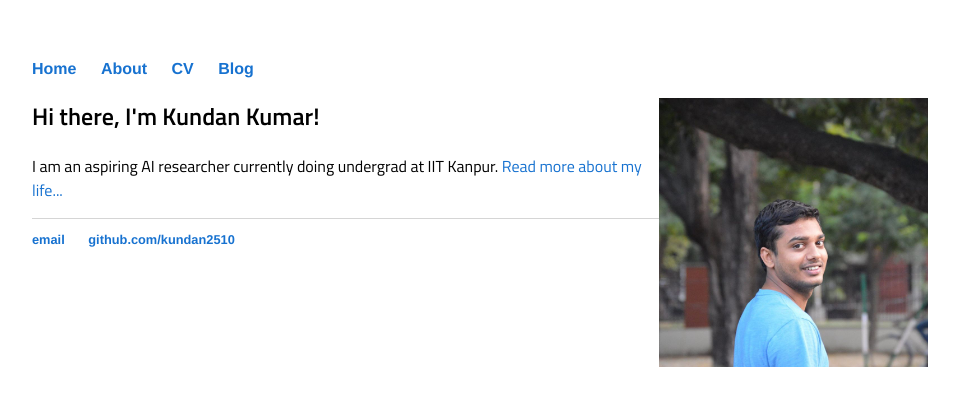
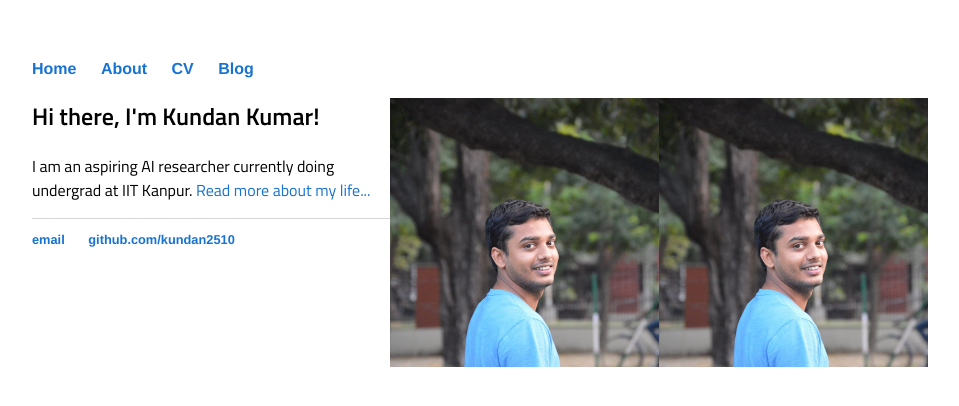
Before and after one commit to kundan2510/kundan2510.github.io, a Jekyll site: the page built from index.html, in a window 1280 px wide. Shown: the top 406 px of the page, without its empty margins (160-1119 px from the left). Built offline with Jekyll 4.4.1, drawn with Linux system fonts in a browser that asks for light colours.

Commit message:
Update default.html

```diff
--- a/_layouts/default.html
+++ b/_layouts/default.html
@@ -16,7 +16,7 @@
 	    		</ul>
 			</nav>
 			<div class="container">
-
+			<img style="float: right;" src="/images/mypic.jpg" width="30%"></img>
 			{{ content }}
 
 			</div><!-- /.container -->
```
